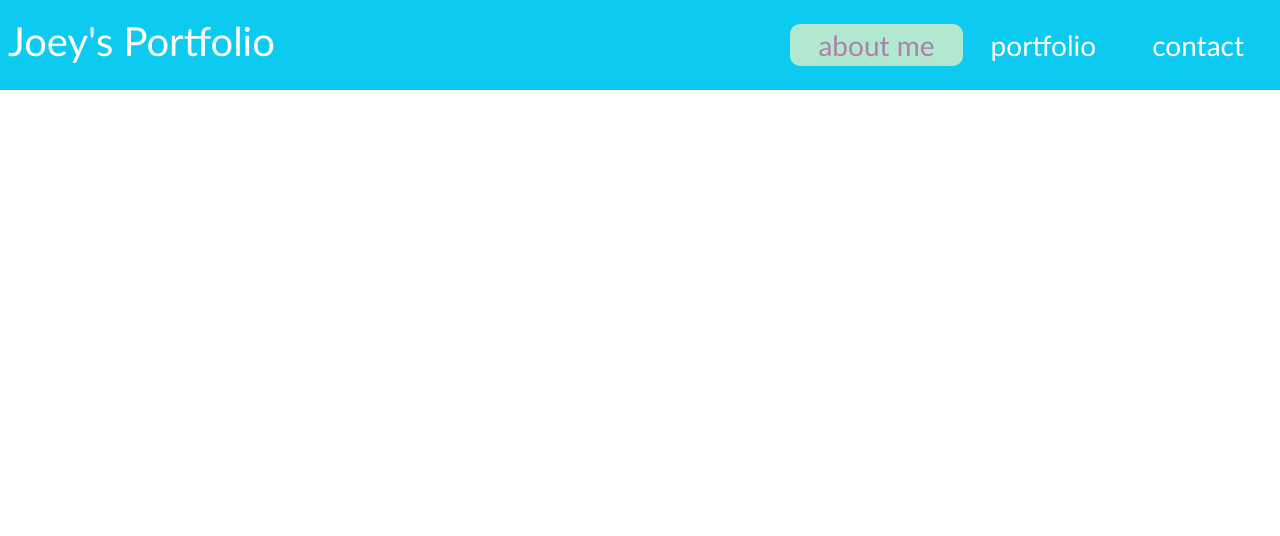
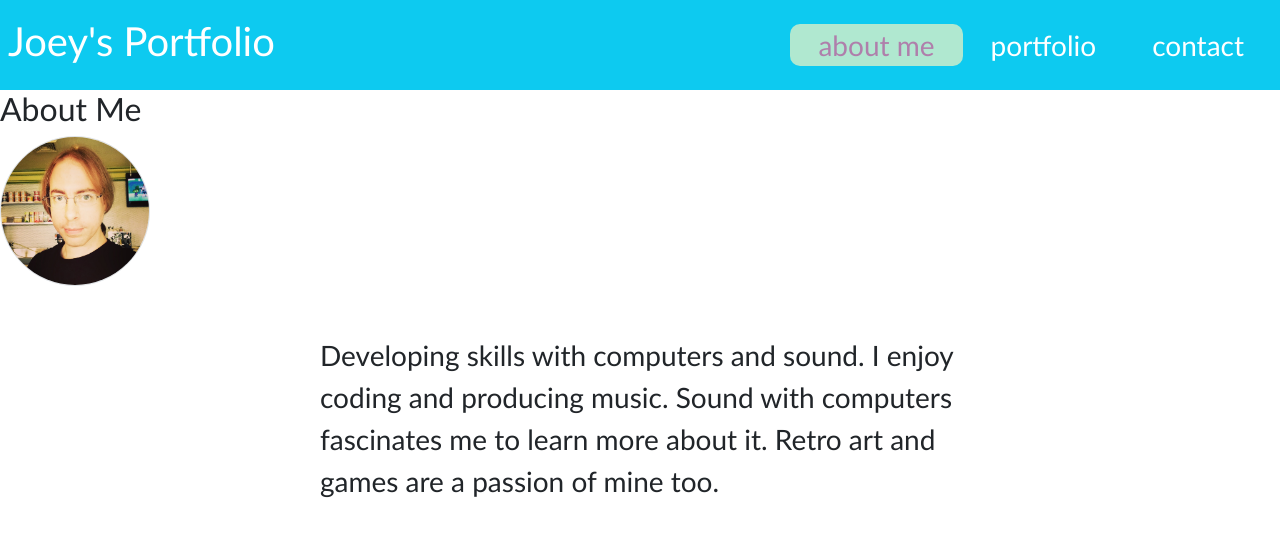
Before and after one commit to joeyblue27/Joeys-Portfolio-React, a React (Create React App) app: page / in a window 1280 px wide. Shown: the top 536 px of the page. Built offline with nearby package versions, Linux system fonts and the light colour scheme.

Commit message:
aligned items

```diff
--- a/src/App.js
+++ b/src/App.js
@@ -5,7 +5,7 @@ import './assets/css/style.css';
 import Footer from './components/Footer';
 import Header from './components/Header';
 // importing all of our different states that get displayed when we click on them in the nav bar
-
+import AboutMe from './components/AboutMe';
 // importing our usestate function from react
 import { useState } from 'react';
 // app function that will get exported to index.js
@@ -15,12 +15,20 @@ function App() {
   // switch function to determine which tab will get rendered depending on which option is clicked, default is about me
   const renderTab = () => {
     switch (currentTab) {
-
+      case 'about':
+        return <AboutMe />;
+/*       case 'contact':
+        return <ContactForm />;
+      case 'portfolio':
+        return <Portfolio />;
+      case 'resume':
+        return <Resume />;
+      default:
+        return <AboutMe />; */
     };
   };
-  // returns the html that will get rendered
   return (
-    // everything goes inside a single div, header and footer get rendered, rendetab function renders the main section depending on the state
+
     <div>
       <div>
         <Header
--- a/src/components/AboutMe.js
+++ b/src/components/AboutMe.js
@@ -2,22 +2,25 @@
 import React from 'react';
 // imports profile picture
 import joeys from '../assets/images/joey.jpg'
+
 // aboutme function
 function AboutMe() {
 
   // returns html for aboutme state
   return (
-    <div className='d-flex flex-column align-items-center pb-5'>
-      <h2>About Me</h2>
+
+    <div>
+    <h2>About Me</h2>
       <a href='https://github.com/joeyblue27'>
-        <img src={joeys} alt="Joey Douek" height="200" width="200" className="image-link"></img>
+        <img src={joeys} alt="Joey Douek" height="150" width="150" className="rounded-circle border"></img>
       </a>
+      <div className='d-flex flex-column align-items-center pb-5'>
       <p className='w-50 m-2 fs-3 mt-5'>
     Developing skills with computers and sound. I enjoy coding and producing music.
     Sound with computers fascinates me to learn more about it. Retro art and games are a passion of mine too.
-    I like learning about them and how they are made!
 
       </p>
+      </div>
     </div>
   );
 };
```
